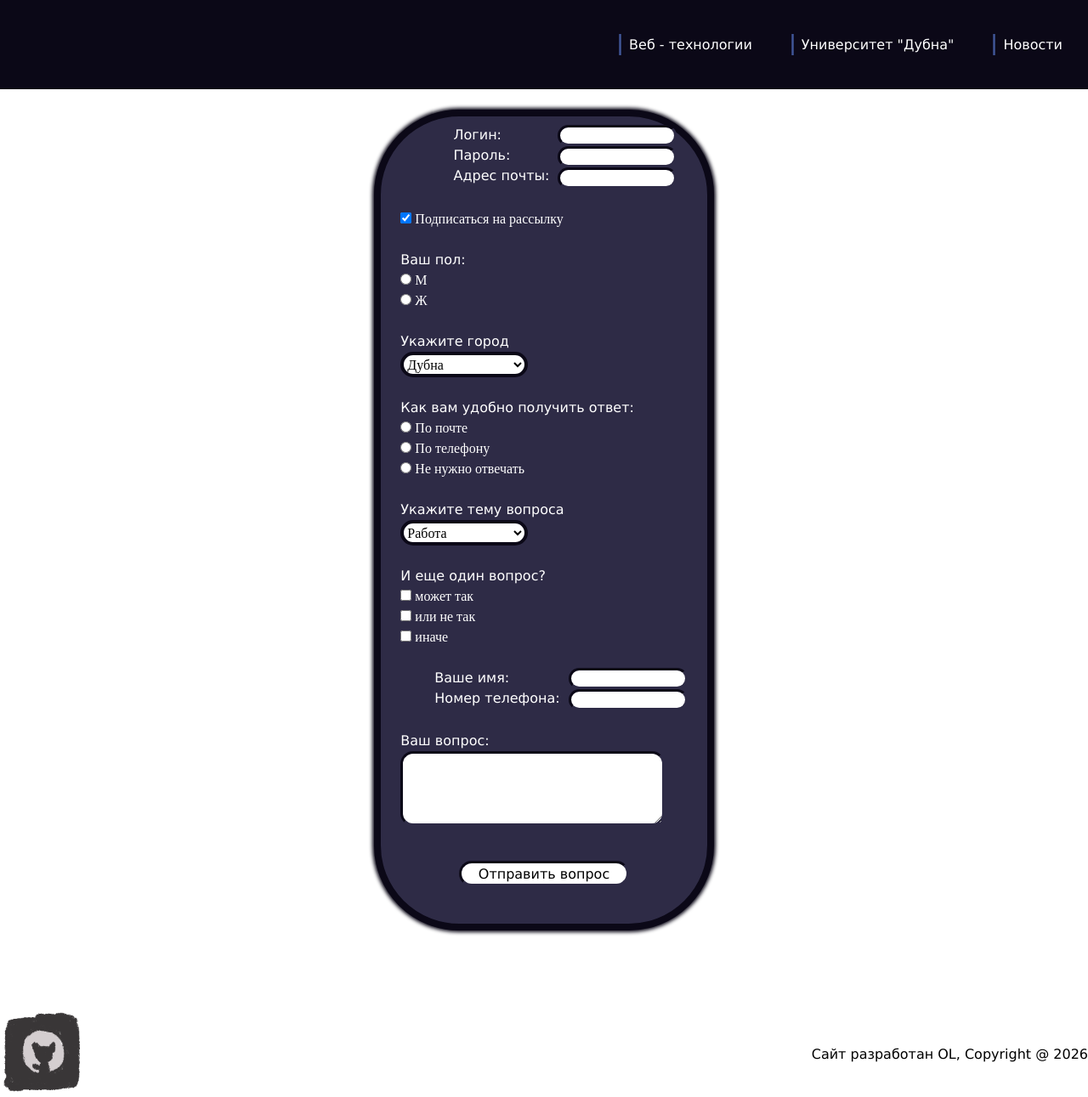
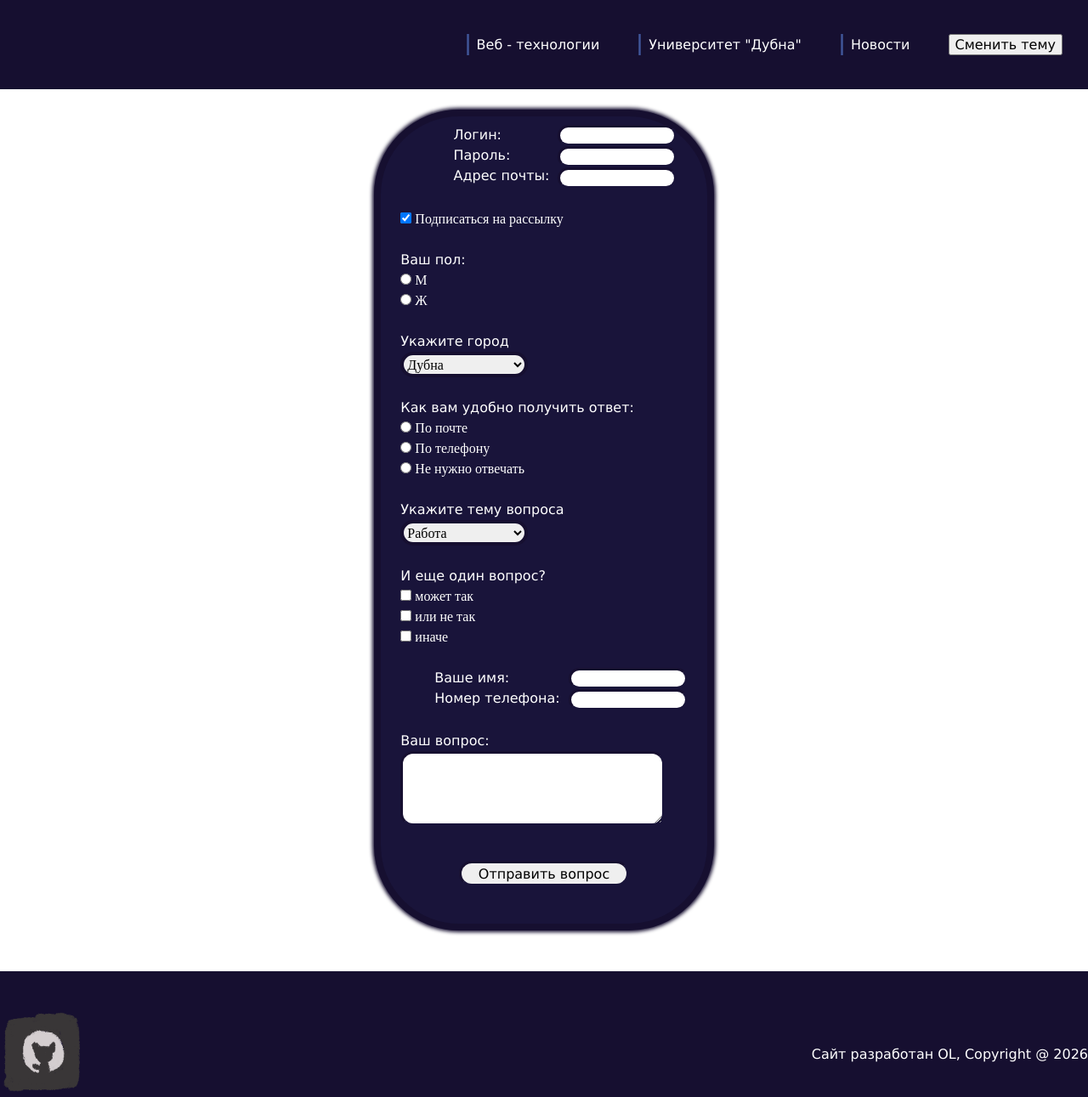
Before and after one commit to OIegsandr/WebTechTask2, a PHP site: page /authPage.html in a window 1280 px wide. Shown: the whole page at 85% size. Run offline with PHP 8.4, Linux system fonts and the light colour scheme.

Commit message:
seminarWork(White/DarkTheme)

```diff
--- a/authPage.html
+++ b/authPage.html
@@ -14,22 +14,25 @@
             <ul class="ulNav">
                 <li class="navItem">
                     <img src="Images/numPadding.png" height="25" width="10">
-                    <a href="index.html" class="resetURLStyle">Веб - технологии</a>
+                    <a href="index.html" class="resetURLStyle textColorWhite">Веб - технологии</a>
                 </li>
                 <li class="navItem">
                     <img src="Images/numPadding.png" height="25" width="10">
-                    <a href="index.html" class="resetURLStyle">Университет "Дубна"</a>
+                    <a href="index.html" class="resetURLStyle textColorWhite">Университет "Дубна"</a>
                 </li>
                 <li class="navItem">
                     <img src="Images/numPadding.png" height="25" width="10">
-                    <a href="news.html" class="resetURLStyle">Новости</a>
+                    <a href="news.html" class="resetURLStyle textColorWhite">Новости</a>
+                </li>
+                <li class="navItem">
+                    <input type="button" value="Сменить тему" onclick="changeTheme()">
                 </li>
             </ul>
         </nav>
     </header><br>
 
     <div class="centreFlex">
-        <form class="wholeBorderStyle centreFlex" onsubmit="checkData(event)">
+        <form class="wholeBorderStyle textColorWhite centreFlex" onsubmit="checkData(event)">
             <div class="flexSetCentre">
                 <div class="linedFlex"><br><br>
                     <ul class="listStyleNone">
@@ -38,9 +41,9 @@
                         <li><label for="userEmail">Адрес почты:</label></li>
                     </ul>
                     <div class="inputFieldFlex">
-                        <input type="text" id="userLogin" name="userLogin" class="inputFieldStyle">
-                        <input type="password" id="userPassword" name="userPassword" class="inputFieldStyle">
-                        <input type="email" id="userEmail" name="userEmail" class="inputFieldStyle">
+                        <input type="text" id="userLogin" name="userLogin" class="inputFieldStyle backgroundWhite">
+                        <input type="password" id="userPassword" name="userPassword" class="inputFieldStyle backgroundWhite">
+                        <input type="email" id="userEmail" name="userEmail" class="inputFieldStyle backgroundWhite">
                     </div>
                 </div><br>
                 <div class="flexSetLeft">
@@ -62,7 +65,7 @@
                 </div><br>
                 <div>
                     <li><label for="userCity">Укажите город</label></li>
-                    <select id="userCity" name="userCity" class="pickThingStyle">
+                    <select id="userCity" name="userCity" class="pickThingStyle backgroundWhite">
                         <option value="dubna">Дубна</option>
                         <option value="moscow">Москва</option>
                         <option value="saratov">Саратов</option>
@@ -85,7 +88,7 @@
                 </div><br>
                 <div>
                     <li><label for="questionTheme">Укажите тему вопроса</label></li>
-                    <select id="questionTheme" name="questionTheme" class="pickThingStyle">
+                    <select id="questionTheme" name="questionTheme" class="pickThingStyle backgroundWhite">
                         <option>Работа</option>
                         <option>Учеба</option>
                         <option>Прочее</option>
@@ -112,17 +115,17 @@
                         <li><label for="userPhone">Номер телефона:</label></li>
                     </ul>
                     <div class="inputFieldFlex">
-                        <input type="text" id="userName" name="userName" class="inputFieldStyle">
-                        <input type="text" id="userPhone" name="userPhone" class="inputFieldStyle">
+                        <input type="text" id="userName" name="userName" class="inputFieldStyle backgroundWhite">
+                        <input type="text" id="userPhone" name="userPhone" class="inputFieldStyle backgroundWhite">
                     </div>
                 </div><br>
                 <div>
                     <li><label for="userQuestion">Ваш вопрос:</label></li>
-                    <textarea id="userQuestion" name="userQuestion" cols="30" rows="3" class="textAreaStyle"></textarea>
+                    <textarea id="userQuestion" name="userQuestion" cols="30" rows="3" class="textAreaStyle textColorBlack backgroundWhite"></textarea>
                 </div><br>
                 <div class="flexSetCentre">
                     <li>
-                        <input type="submit" value="Отправить вопрос" class="inputFieldStyle" style="height: 30px; width: 200px;">
+                        <input type="submit" value="Отправить вопрос" class="inputFieldStyle backgroundWhite" style="height: 30px; width: 200px;">
                     </li>
                 </div><br>
             </div>
@@ -130,7 +133,7 @@
     </div><br>
 
     <div class="centreFlex">
-        <div id="resultBlock" class="wholeBorderStyle resultStyle">
+        <div id="resultBlock" class="wholeBorderStyle textColorWhite resultStyle">
             <li id="resultTitle"></li><br>
             <li id="resultLogin"></li>
             <li id="resultPassword"></li>
@@ -140,7 +143,7 @@
         </div>
     </div><br>
 
-    <footer><br><br>
+    <footer class="backgroundWhite"><br><br>
         <div class="photosFlex">
             <div class="logosFlex">
                 <img src="Images/logo3.png" width="100" height="100">
--- a/script.js
+++ b/script.js
@@ -62,3 +62,8 @@ function createNews() {
 
     card.style.display = 'flex';
 }
+
+function changeTheme() {
+    const isDarkTheme = document.body.classList.toggle('dark');
+    localStorage.setItem('theme', isDarkTheme ? 'dark' : 'light');
+}
--- a/styleClass.css
+++ b/styleClass.css
@@ -1,11 +1,40 @@
+:root{
+    --bgPage: white;
+    --bgHeader: #160f30;
+    --bgFooter: #160f30;
+    --bgCard:   #19143a;
+    --bgButton: #0b0817;
+    --textColor: black;
+    --textInverseColor: white;
+
+    --textNewsSmallText: #2e2b46;
+}
+
+body{
+    background-color: var(--bgPage);
+    color: var(--textColor);
+}
+
+body.dark{
+    --bgPage: #0c081a;
+    --bgHeader: #080511;
+    --bgFooter: #0b0817;
+    --bgCard: #14112b;
+    --bgButton: #0b0817;
+    --textColor: white;
+    --textInverseColor: white;
+    --textNewsSmallText: #14112b;
+}
+
 header{
-    background-color: #0b0817;
+    background-color: var(--bgHeader);
     padding-top: 40px;
     padding-bottom: 40px;
 }
 
 footer{
-    background-color: white;
+    background-color: var(--bgFooter);
+    color: var(--textInverseColor);
     width: 100%;
     bottom: 0px;
 }
@@ -28,7 +57,6 @@ footer{
 }
 
 .resetURLStyle{
-    color: white;
     text-decoration: none;
     border: none;
     font-size: medium;
@@ -55,11 +83,7 @@ footer{
 }
 
 .blackBackgroundColor{
-    background-color: #0b0817;
-}
-
-.textColorWhite{
-    color:white;
+    background-color: var(--bgCard);
 }
 
 .linedFlex{
@@ -115,8 +139,7 @@ footer{
 
 .pickThingStyle{
     border-style: solid;
-    border-color: #0b0817;
-    background-color: white;
+    border-color: var(--bgHeader);
     border-radius: 20px;
     border-width: 4px;
     width: 150px;
@@ -125,8 +148,7 @@ footer{
 
 .inputFieldStyle{
     border-style: solid;
-    border-color: #0b0817 #2e2b46 #2e2b46 #0b0817;
-    background-color: white;
+    border-color: var(--bgHeader) var(--bgCard) var(--bgCard) var(--bgHeader);
     border-radius: 20px;
     border-width: 3px;
     height: 25px;
@@ -150,13 +172,12 @@ footer{
 
 .wholeBorderStyle{
     border-style: solid;
-    border-color: #0b0817;
+    border-color: var(--bgHeader);
     border-radius: 100px;
-    box-shadow: 0px 0px 4px 2px #0b0817;
+    box-shadow: 0px 0px 4px 2px var(--bgHeader);
     width: 400px;
     border-width: 8px;
-    background-color: #2e2b46;
-    color: white;
+    background-color: var(--bgCard);
 }
 
 li {
@@ -165,9 +186,7 @@ li {
 
 .textAreaStyle{
     border-style: solid;
-    border-color: #0b0817 #2e2b46 #2e2b46 #0b0817;
-    background-color: white;
-    color: black;
+    border-color: var(--bgHeader) var(--bgCard) var(--bgCard) var(--bgHeader);
     border-radius: 15px;
     border-width: 3px;
     padding: 5px 10px;
@@ -191,13 +210,17 @@ li {
     width: 500px;
     padding: 30px;
     border-style: solid;
-    border-color: #0b0817;
+    border-color: var(--bgHeader);
     border-width: 8px;
     border-radius: 40px;
-    box-shadow: 0px 0px 4px 2px #0b0817;
+    box-shadow: 0px 0px 4px 2px var(--bgHeader);
+}
+
+.textColorWhite{
+    color: var(--textInverseColor);
 }
 
 .newsSmallText{
     font-size: small;
-    color: #2e2b46;
+    color: var(--textNewsSmallText);
 }
```
Also changed, not shown: index.html (+10 -26 lines), news.html (+9 -6 lines).
